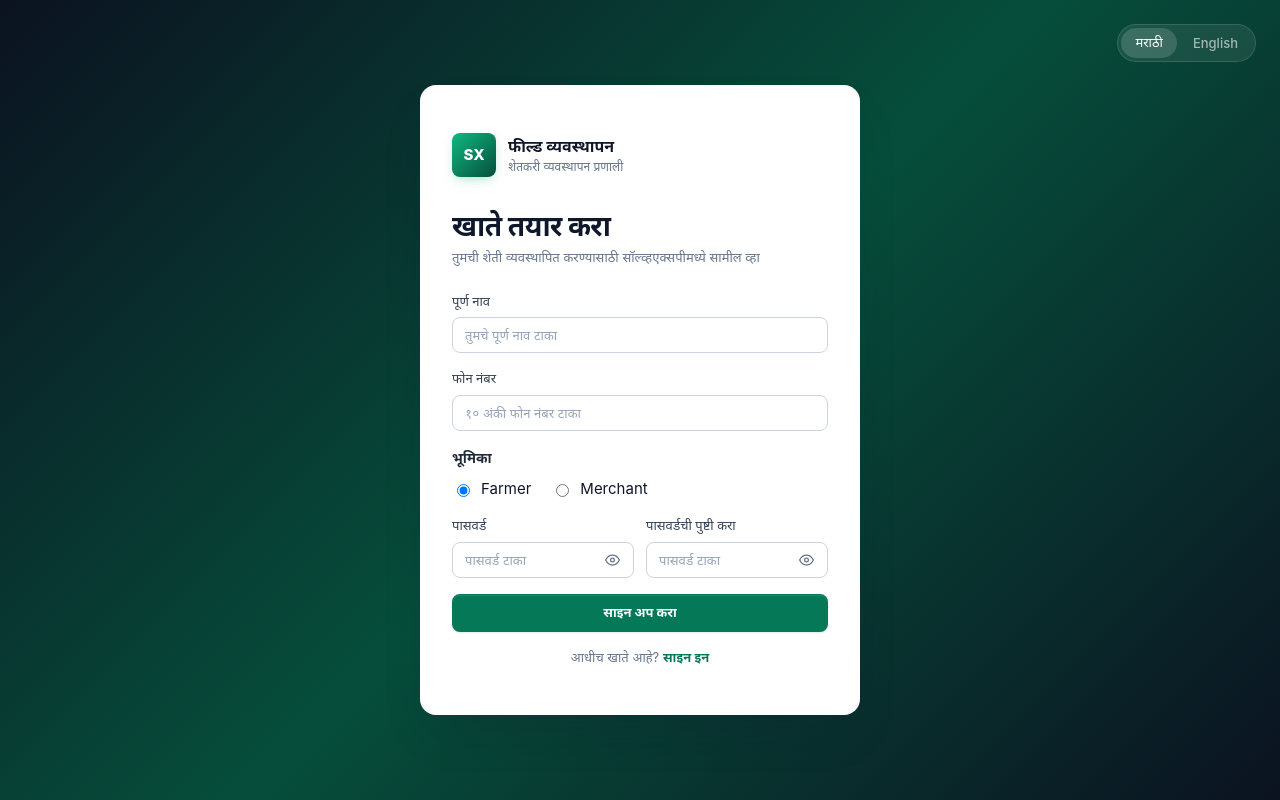
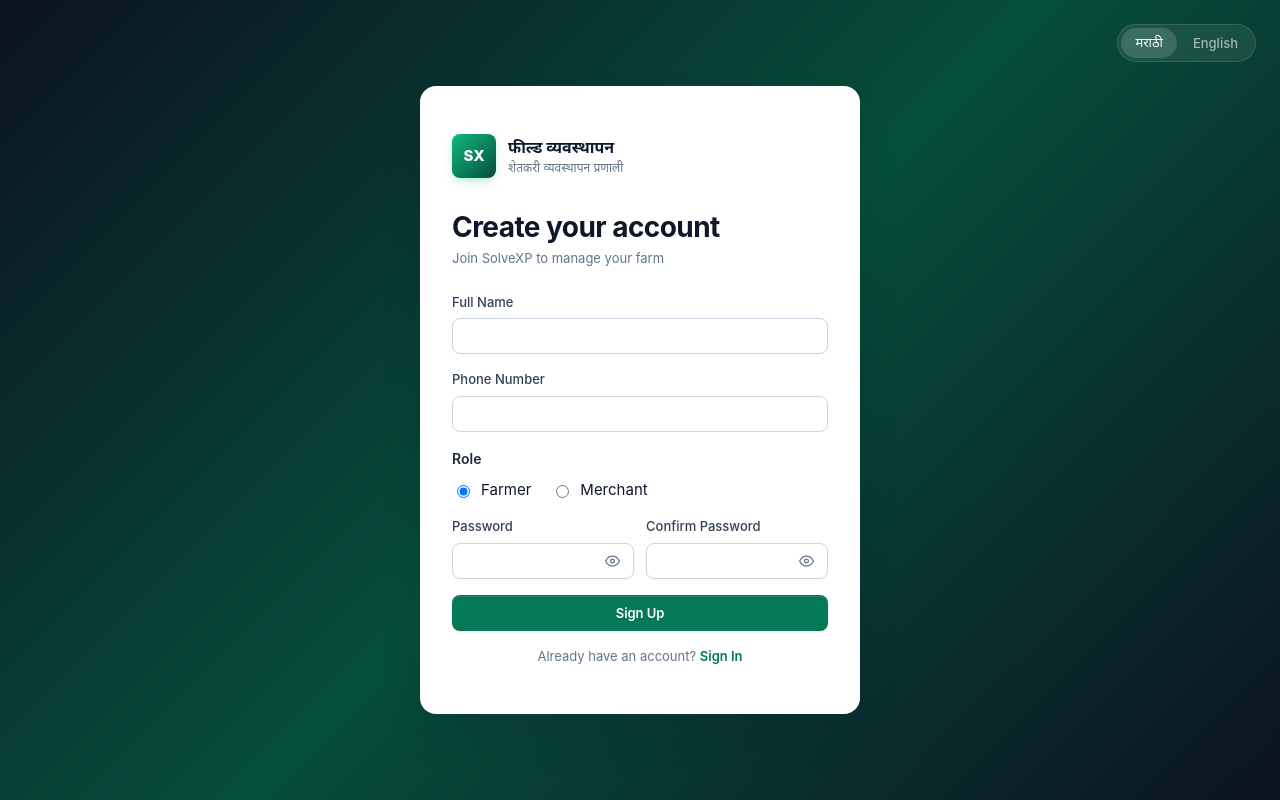
Before and after one commit to Solve-XP/Hariyali, a React app in the folder frontend/: page /signup in a window 1280 px wide. Built offline with nearby package versions, Linux system fonts and the light colour scheme; the HTML template or start-up script is replaced by a standard one.

Commit message:
Signup Bug

```diff
--- a/frontend/src/pages/Signup.jsx
+++ b/frontend/src/pages/Signup.jsx
@@ -2,22 +2,18 @@ import "./SignUp.css";
 
 import { useState } from "react";
 
-import { useTranslation }
-from "react-i18next";
+import { useTranslation } from "react-i18next";
 
 import {
   useNavigate,
   Link,
 } from "react-router-dom";
 
-import AuthShell
-from "../components/AuthShell";
+import AuthShell from "../components/AuthShell";
 
-import Input
-from "../components/Input";
+import Input from "../components/Input";
 
-import Button
-from "../components/Button";
+import Button from "../components/Button";
 
 import {
   signupUser,
@@ -33,29 +29,19 @@ import {
 
 export default function SignUp() {
 
-  const { t } =
-    useTranslation();
+  const { t } = useTranslation();
 
-  const navigate =
-    useNavigate();
+  const navigate = useNavigate();
 
-  const { saveAuth } =
-    useAuth();
+  const { saveAuth } = useAuth();
 
-  const { pushToast } =
-    useApp();
+  const { pushToast } = useApp();
 
-  const [form, setForm] =
-    useState({
-
+  const [form, setForm] = useState({
     name: "",
-
     phone: "",
-
     password: "",
-
     confirm: "",
-
     role: "farmer",
   });
 
@@ -70,12 +56,8 @@ export default function SignUp() {
     (field) => (e) => {
 
       setForm((prev) => ({
-
         ...prev,
-
-        [field]:
-          e.target.value,
-
+        [field]: e.target.value,
       }));
     };
 
@@ -95,7 +77,7 @@ export default function SignUp() {
         role,
       } = form;
 
-      // Validation
+      // Empty Validation
       if (
         !name ||
         !phone ||
@@ -104,35 +86,43 @@ export default function SignUp() {
       ) {
 
         setError(
-          t(
-            "messages.VALIDATION_ERROR"
-          )
+          "All fields are required"
         );
 
         return;
       }
 
+      // Phone Validation
       if (
-        password.length < 6
+        !/^[0-9]{10}$/.test(phone)
       ) {
 
         setError(
-          t(
-            "auth.password_too_short"
-          )
+          "Phone number must be exactly 10 digits"
         );
 
         return;
       }
 
+      // Password Length
+      if (
+        password.length < 8
+      ) {
+
+        setError(
+          "Password must be at least 8 characters"
+        );
+
+        return;
+      }
+
+      // Confirm Password
       if (
         password !== confirm
       ) {
 
         setError(
-          t(
-            "auth.password_mismatch"
-          )
+          "Passwords do not match"
         );
 
         return;
@@ -145,18 +135,16 @@ export default function SignUp() {
         // API Call
         const res =
           await signupUser({
-
-            name,
-
-            phone,
-
+            name: name.trim(),
+            phone: phone.trim(),
             password,
-
-            role,
-
+            role: role.toLowerCase(),
           });
 
-        console.log(res);
+        console.log(
+          "SIGNUP RESPONSE:",
+          res
+        );
 
         // Save Auth
         saveAuth(
@@ -166,13 +154,11 @@ export default function SignUp() {
 
         // Success Toast
         pushToast(
-          t(
-            "messages.AUTH_SIGNUP_SUCCESS"
-          ),
+          "Signup successful",
           "success"
         );
 
-        // Role Redirect
+        // Redirect
         switch (
           res.user.role
         ) {
@@ -222,37 +208,64 @@ export default function SignUp() {
 
       } catch (err) {
 
-        console.log(err);
+        console.log(
+          "FULL ERROR:",
+          err
+        );
 
-        const code =
+        console.log(
+          "ERROR RESPONSE:",
+          err.response
+        );
 
-          err?.response?.data
-            ?.message ||
+        console.log(
+          "ERROR DATA:",
+          err.response?.data
+        );
 
-          err?.message ||
+        // Backend Error Handling
+        if (
+          err?.response?.data?.detail
+        ) {
 
-          "GENERIC_ERROR";
+          const detail =
+            err.response.data.detail;
+
+          if (
+            Array.isArray(detail)
+          ) {
 
             setError(
-
-          t(
-            `messages.${code}`,
-
-            {
-
-              defaultValue:
-                t(
-                  "messages.GENERIC_ERROR"
-                ),
-
-            }
+              detail
+                .map(
+                  (item) =>
+                    item.msg
                 )
+                .join(", ")
             );
 
+          } else {
+
+            setError(detail);
+          }
+
+        } else if (
+          err?.response?.data?.message
+        ) {
+
+          setError(
+            err.response.data.message
+          );
+
+        } else {
+
+          setError(
+            "Something went wrong"
+          );
+        }
+
         pushToast(
-          t(
-            "messages.GENERIC_ERROR"
-          ),
+          "Signup failed",
           "error"
         );
 
@@ -266,16 +279,10 @@ export default function SignUp() {
 
     <div className="auth-footer">
 
-      {t(
-        "auth.have_account"
-      )}{" "}
+      Already have an account?{" "}
 
       <Link to="/login">
-
-        {t(
-          "auth.login_link"
-        )}
-
+        Sign In
       </Link>
 
     </div>
@@ -284,15 +291,8 @@ export default function SignUp() {
   return (
 
     <AuthShell
-
-      title={t(
-        "auth.signup_title"
-      )}
-
-      subtitle={t(
-        "auth.signup_subtitle"
-      )}
-
+      title="Create your account"
+      subtitle="Join SolveXP to manage your farm"
       footer={footer}
     >
 
@@ -309,55 +309,37 @@ export default function SignUp() {
         {error && (
 
           <div className="auth-error">
-
             {error}
-
           </div>
         )}
 
         {/* Name */}
 
         <Input
-          label={t(
-            "auth.name"
-          )}
+          label="Full Name"
           type="text"
-          placeholder={t(
-            "auth.name_placeholder"
-          )}
           value={form.name}
-          onChange={set(
-            "name"
-          )}
+          onChange={set("name")}
           required
         />
 
         {/* Phone */}
 
         <Input
-          label={t(
-            "auth.phone"
-          )}
+          label="Phone Number"
           type="tel"
-          inputMode="tel"
-          placeholder={t(
-            "auth.phone_placeholder"
-          )}
+          inputMode="numeric"
           value={form.phone}
-          onChange={set(
-            "phone"
-          )}
+          onChange={set("phone")}
           required
         />
 
-        {/* Role Radio */}
+        {/* Role */}
 
         <div className="role-group">
 
           <label className="role-group__label">
-
-            {t("auth.role")}
-
+            Role
           </label>
 
           <div className="role-options">
@@ -408,20 +390,15 @@ export default function SignUp() {
 
         </div>
 
-        {/* Passwords */}
+        {/* Password Row */}
 
         <div className="
           signup-form__password-row
         ">
 
           <Input
-            label={t(
-              "auth.password"
-            )}
+            label="Password"
             type="password"
-            placeholder={t(
-              "auth.password_placeholder"
-            )}
             value={form.password}
             onChange={set(
               "password"
@@ -430,13 +407,8 @@ export default function SignUp() {
           />
 
           <Input
-            label={t(
-              "auth.confirm_password"
-            )}
+            label="Confirm Password"
             type="password"
-            placeholder={t(
-              "auth.password_placeholder"
-            )}
             value={form.confirm}
             onChange={set(
               "confirm"
@@ -446,7 +418,7 @@ export default function SignUp() {
 
         </div>
 
-        {/* Signup Button */}
+        {/* Button */}
 
         <Button
           type="submit"
@@ -456,14 +428,8 @@ export default function SignUp() {
         >
 
           {loading
-
-            ? t(
-                "common.loading"
-              )
-
-            : t(
-                "auth.signup_button"
-              )}
+            ? "Loading..."
+            : "Sign Up"}
 
         </Button>
 
```
Lines whose indentation alone changed are shown as unchanged.
